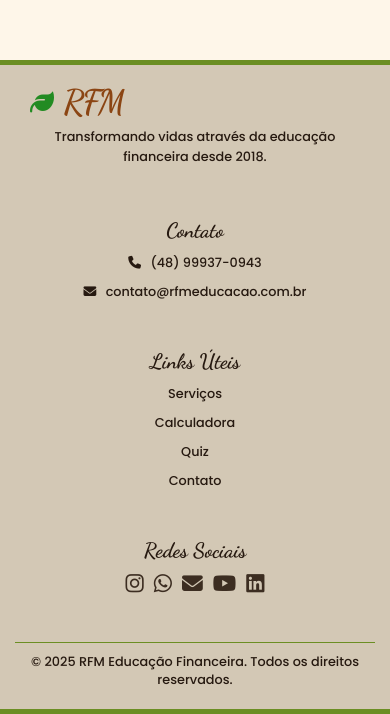
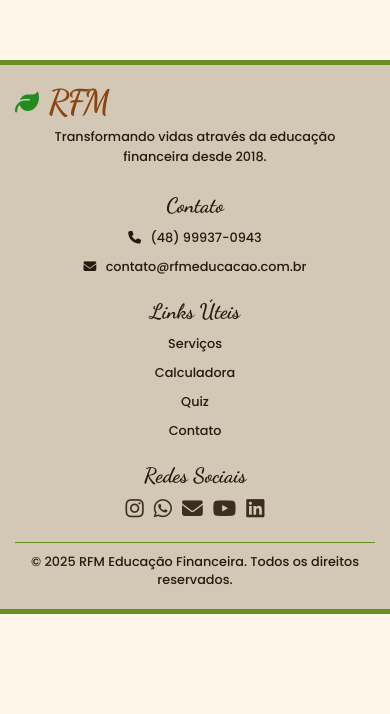
Before and after one commit to F-lapa/RFM, a plain HTML site: page index.html in a window 390 px wide. Shown: the part 8899-9613 px from the top of the page. After the commit the page ends 9513 px from the top, so only its background shows below. Drawn offline with nearby package versions, Linux system fonts and the light colour scheme.

Commit message:
Update index.html

```diff
--- a/index.html
+++ b/index.html
@@ -1211,43 +1211,6 @@
             color: #261910;
         }
 
-        /* Melhorar rodapé no celular */
-@media (max-width: 768px) {
-    .footer-container {
-        gap: 30px;
-        padding: 0 15px;
-    }
-    .footer-logo, .footer-contact, .footer-links, .footer-social {
-        min-width: 100%;
-        margin-bottom: 25px;
-    }
-    .footer-logo .logo {
-        font-size: 2.5rem;
-    }
-    .footer-logo p {
-        font-size: 1.1rem;
-        max-width: 100%;
-    }
-    .footer-contact h3, .footer-links h3, .footer-social h3 {
-        font-size: 2rem;
-    }
-    .footer-contact p, .footer-links a {
-        font-size: 1.2rem;
-        margin-bottom: 12px;
-    }
-    .social-links {
-        gap: 25px;
-        margin-top: 15px;
-    }
-    .social-links a {
-        font-size: 2.2rem;
-    }
-    .footer-bottom {
-        font-size: 1.1rem;
-        margin-top: 25px;
-        padding-top: 20px;
-    }
-}
 
         /* Compatibilidade de Animações */
         @-webkit-keyframes pulseLogo {
@@ -2098,7 +2061,7 @@
     </section>
 
     <section class="about" id="about">
-        <h2>Novidades!!</h2>
+        <h2>Nossa Missão</h2>
         <div class="timeline">
             <div class="timeline-item">
                 <div class="timeline-content">
```
